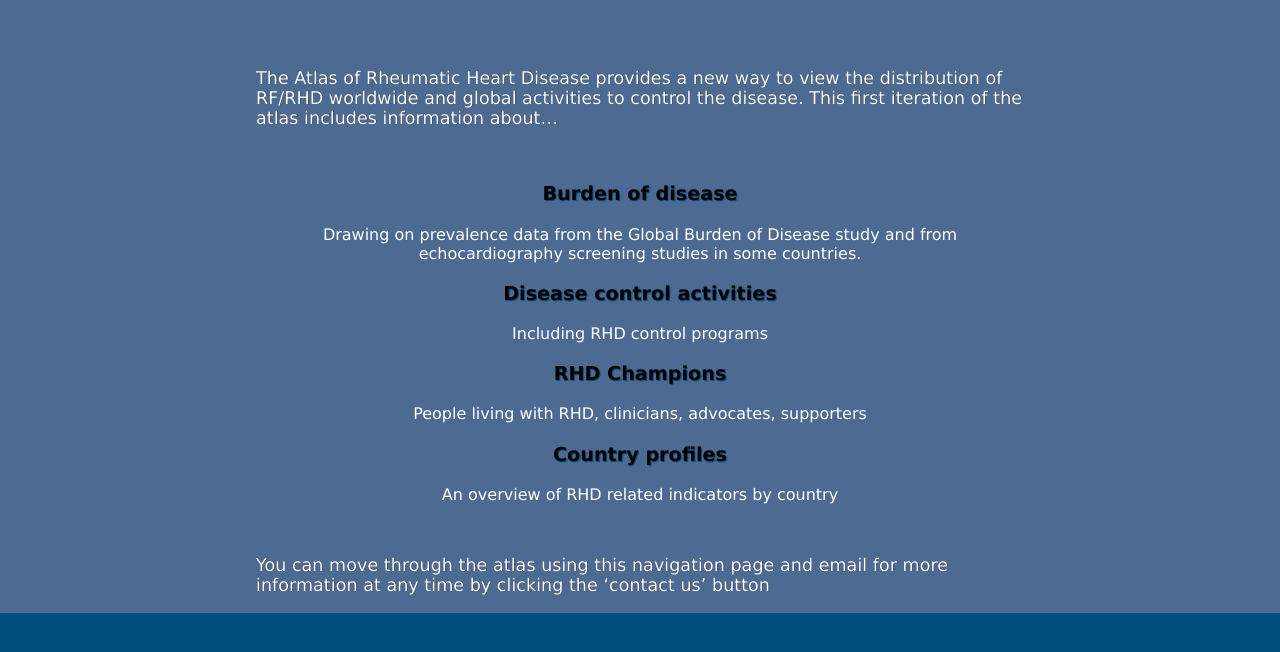
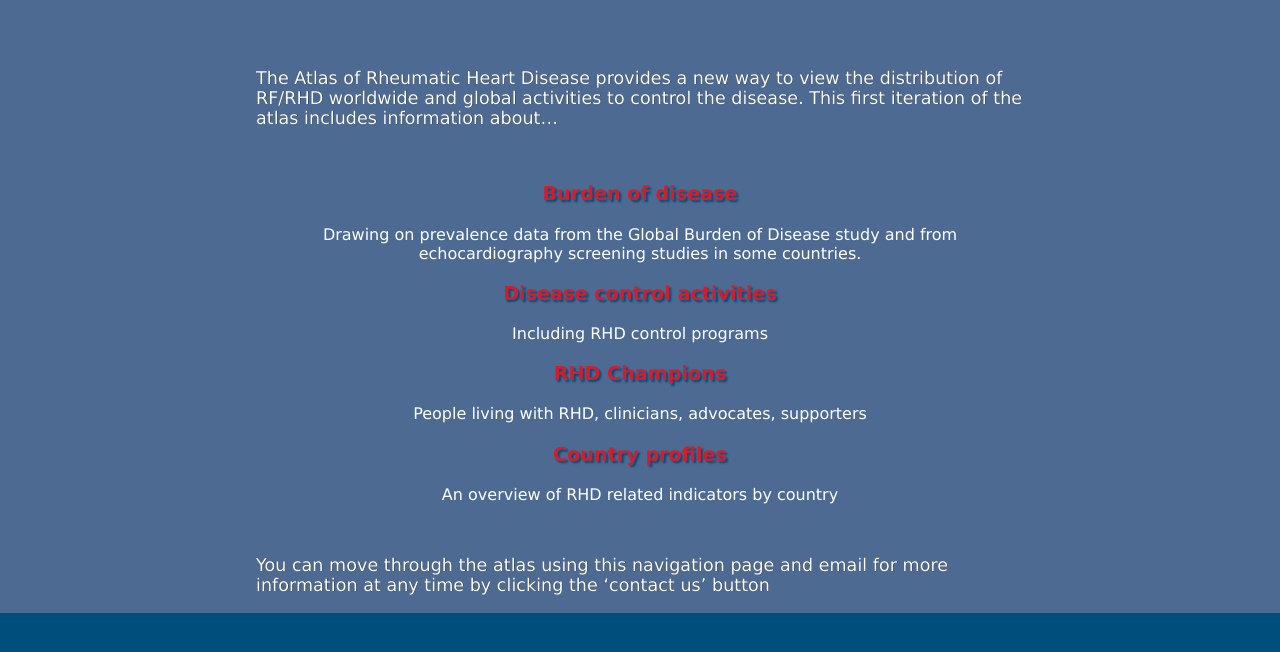
Before and after one commit to rhdatlas/main_page, a plain HTML site: page index.html in a window 1280 px wide. Drawn offline with Linux system fonts and the light colour scheme.

Commit message:
Update index.html

```diff
--- a/index.html
+++ b/index.html
@@ -39,8 +39,8 @@
             }
             h3 {
                 font-size: 1.2em;
-                text-shadow: 1px 1px 1px #004E7C;
-                color: black;
+                text-shadow: 2px 2px 2px #004E7C;
+                color: #D11E2C;
             }
             .top {
                 font-size: 1.1em;
```
